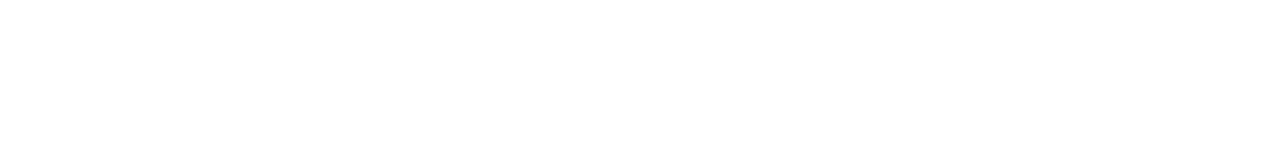
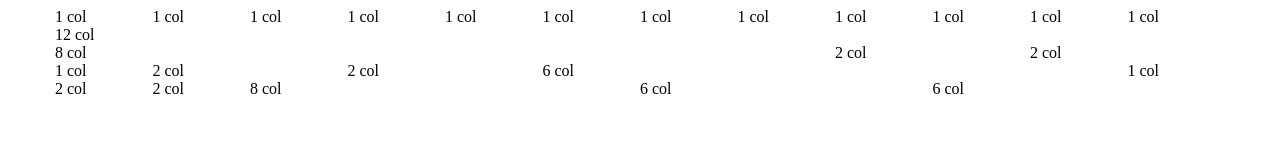
Before and after one commit to michaelcinus/html-css-12bool, a plain HTML site: page index.html in a window 1280 px wide. Drawn offline with Linux system fonts and the light colour scheme.

Commit message:
HTML: project structure

```diff
--- a/index.html
+++ b/index.html
@@ -8,6 +8,61 @@
     <title>12bool</title>
 </head>
 <body>
+    <!-- line 1 -->
+    <div class="container">
+        <div class="col-lg-1 col-md-1 col-xs-1">1 col</div>
+        <div class="col-lg-1 col-md-1 col-xs-1">1 col</div>
+        <div class="col-lg-1 col-md-1 col-xs-1">1 col</div>
+        <div class="col-lg-1 col-md-1 col-xs-1">1 col</div>
+        <div class="col-lg-1 col-md-1 col-xs-1">1 col</div>
+        <div class="col-lg-1 col-md-1 col-xs-1">1 col</div>
+        <div class="col-lg-1 col-md-1 col-xs-1">1 col</div>
+        <div class="col-lg-1 col-md-1 col-xs-1">1 col</div>
+        <div class="col-lg-1 col-md-1 col-xs-1">1 col</div>
+        <div class="col-lg-1 col-md-1 col-xs-1">1 col</div>
+        <div class="col-lg-1 col-md-1 col-xs-1">1 col</div>
+        <div class="col-lg-1 col-md-1 col-xs-1">1 col</div>
+    </div>
+
+    <!-- line 2 -->
+    <div class="container">
+        <div class="col-lg-12 col-md-12 col-xs-12">12 col</div>
+    </div>
+
+    <!-- line 3 -->
+    <div class="container">
+        <div class="col-lg-8 col-md-8 col-xs-8">8 col</div>
+        <div class="col-lg-2 col-md-2 col-xs-2">2 col</div>
+        <div class="col-lg-2 col-md-2 col-xs-2">2 col</div>
+    </div>
+
+    <!-- line 4 -->
+    <div class="container">
+        <div class="col-lg-1 col-md-1 col-xs-1">1 col</div>
+        <div class="col-lg-2 col-md-2 col-xs-2">2 col</div>
+        <div class="col-lg-2 col-md-2 col-xs-2">2 col</div>
+        <div class="col-lg-6 col-md-6 col-xs-6">6 col</div>
+        <div class="col-lg-1 col-md-1 col-xs-1">1 col</div>
+    </div>
+
+    <!-- line 5 -->
+    <div class="container">
+        <div class="col-lg-6 col-md-6 col-xs-6">
+            <div class="container">
+                <div class="col-lg-2 col-md-2 col-xs-2">2 col</div>
+                <div class="col-lg-2 col-md-2 col-xs-2">2 col</div>
+                <div class="col-lg-8 col-md-8 col-xs-8">8 col</div>
+            </div>
+        </div>
+
+        <div class="col-lg-6 col-md-6 col-xs-6">
+            <div class="container">
+                <div class="col-lg-6 col-md-6 col-xs-6">6 col</div>
+                <div class="col-lg-6 col-md-6 col-xs-6">6 col</div>
+            </div>
+        </div>
+
+    </div>
 
 </body>
 </html>
```
